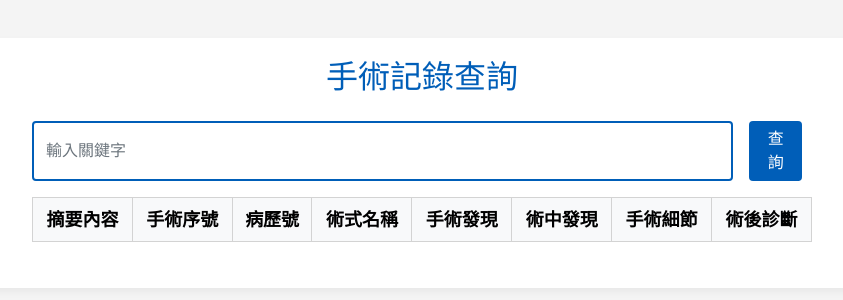
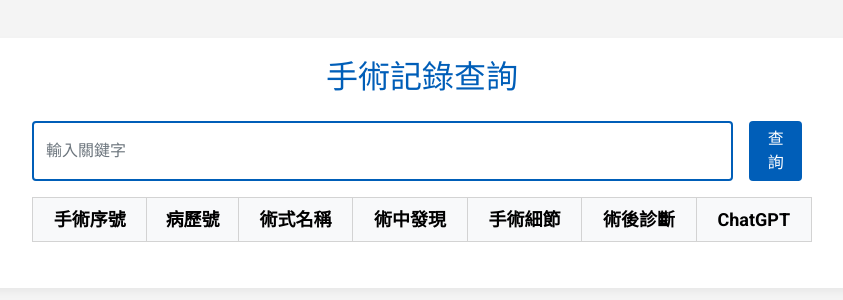
Before and after one commit to o19750120/ChatGPT, a Flask app: page / in a window 1280 px wide. Shown: the top 300 px of the page, without its empty margins (218-1061 px from the left). Run offline with Flask 3, Linux system fonts and the light colour scheme; lists and menus that the app fills with data are empty.

Commit message:
Update index.html

```diff
--- a/templates/index.html
+++ b/templates/index.html
@@ -142,14 +142,13 @@
                         <table class="table">
                             <thead class="table-light">
                                 <tr>
-                                    <th>摘要內容</th>
                                     <th>手術序號</th>
                                     <th>病歷號</th>
                                     <th>術式名稱</th>
-                                    <th>手術發現</th>
                                     <th>術中發現</th>
                                     <th>手術細節</th>
                                     <th>術後診斷</th>
+                                    <th>ChatGPT</th>
                                 </tr>
                             </thead>
                             <tbody>
@@ -195,14 +194,15 @@
                         records.forEach((record, index) => {
                             let tr = document.createElement("tr");
                             tr.innerHTML = `
-            <td><button type="button" class="btn btn-primary" onclick="showSummary('${record.summary}')">顯示摘要</button></td>
             <td>${record.ODR_LOGN}</td>
             <td>${record.ODR_CHRT}</td>
             <td>${record.ODR_PRDG}</td>
-            <td>${record.ODR_FIND}</td>
             <td>${record.ODR_OPF}</td>
             <td>${record.ODR_OPP}</td>
             <td>${record.ODR_PODG}</td>
+            <td>${record.ChatGPT}</td>
+            <!-- <td>${record.summary}</td> -->
+
         `;
                             tableBody.appendChild(tr);
                         });
```
